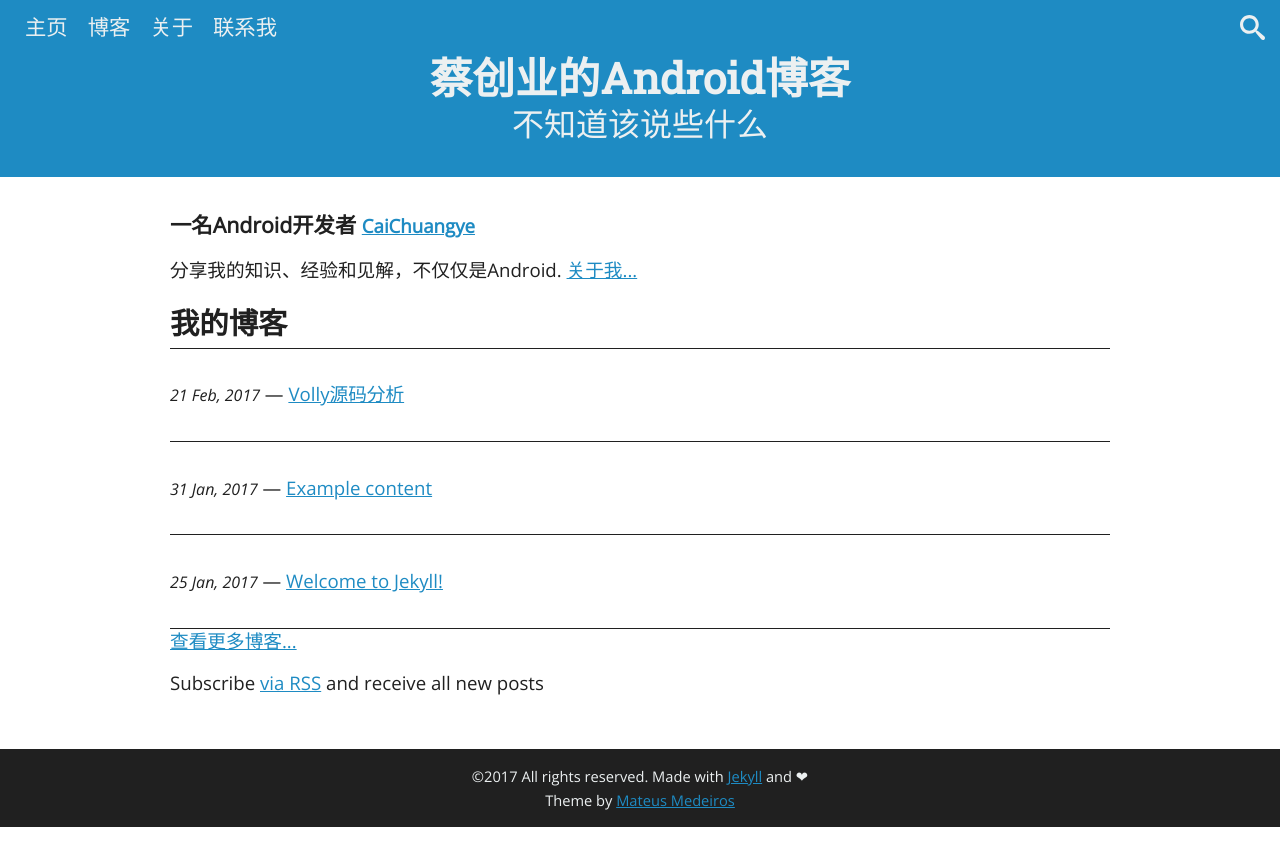
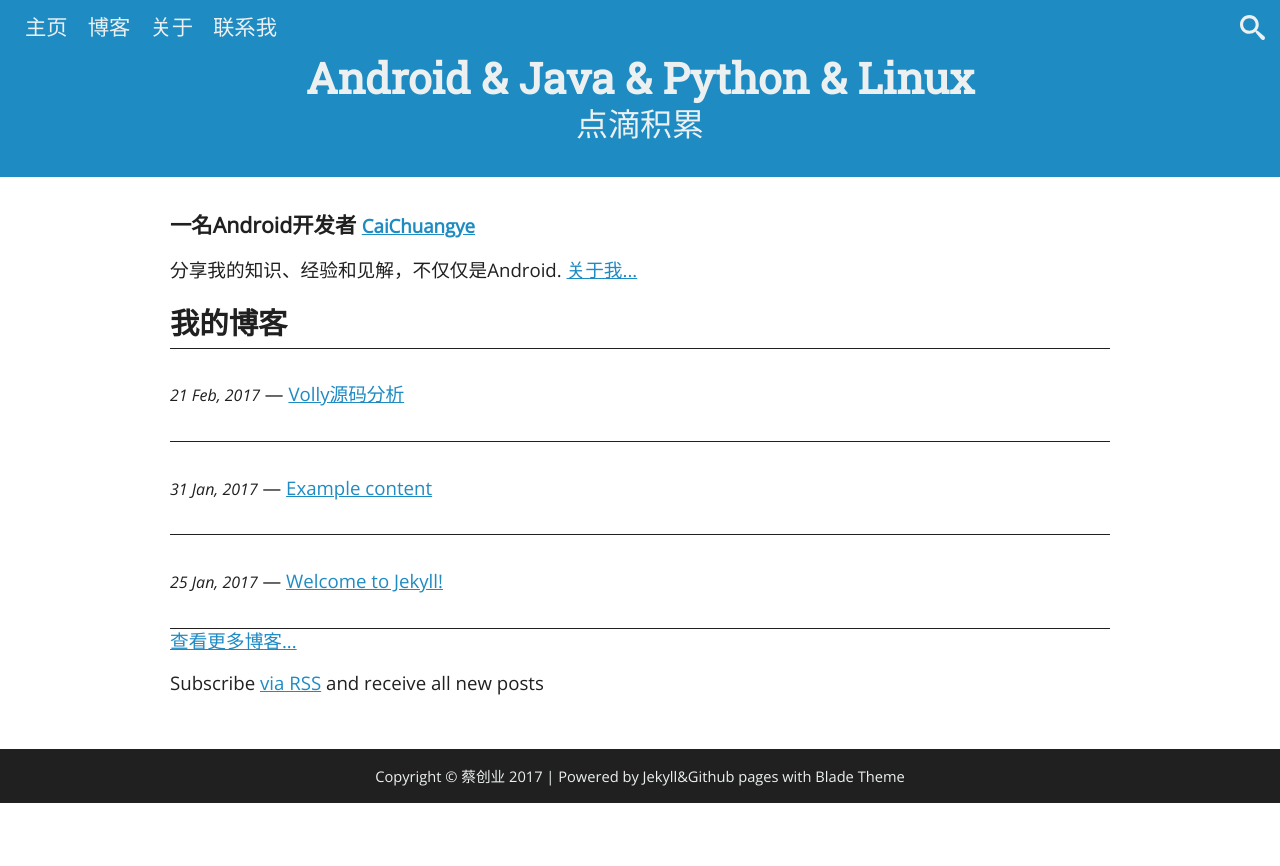
Before and after one commit to caichuangye/caichuangye.github.io, a Jekyll site: the page built from index.html, in a window 1280 px wide. Shown: the top 866 px of the page. Built offline with Jekyll 4.4.1, drawn with Linux system fonts in a browser that asks for light colours.

Commit message:
update header and footer

```diff
--- a/_includes/footer.html
+++ b/_includes/footer.html
@@ -1,6 +1,6 @@
 <footer class="footer">
-	<p> ©2017 All rights reserved. Made with <a aria-label="Jekyll" href="http://jekyllrb.com" target="_blank" title="Made with Jekyll">Jekyll</a> and <span aria-label="Love">❤</span></p>
-    <p>Theme by <a aria-label="Theme author" href="http://mateussmedeiros.github.io/" target="_blank" title="Made with Jekyll">Mateus Medeiros</a></p>
+
+    <p>Copyright © 蔡创业 2017 | Powered by Jekyll&Github pages with Blade Theme</p>
 </footer>
 
 <script src="/assets/components/jquery/dist/jquery.min.js"></script>
--- a/_includes/header.html
+++ b/_includes/header.html
@@ -16,8 +16,8 @@
   </div>
 
   <hgroup class="title">
-    <h1> <a href="/"> 蔡创业的Android博客 </a> </h1>
-    <h2> <a href="/"> 不知道该说些什么 </a> </h2>
+    <h1> <a href="/"> Android & Java & Python & Linux </a> </h1>
+    <h2> <a href="/"> 点滴积累 </a> </h2>
   </hgroup>
 
 </header>
```
